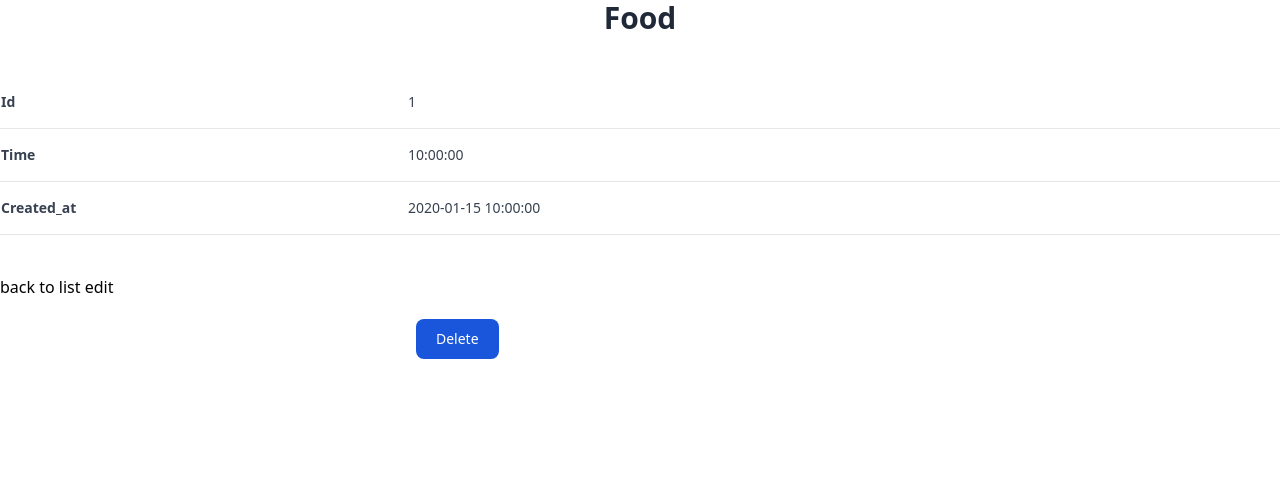
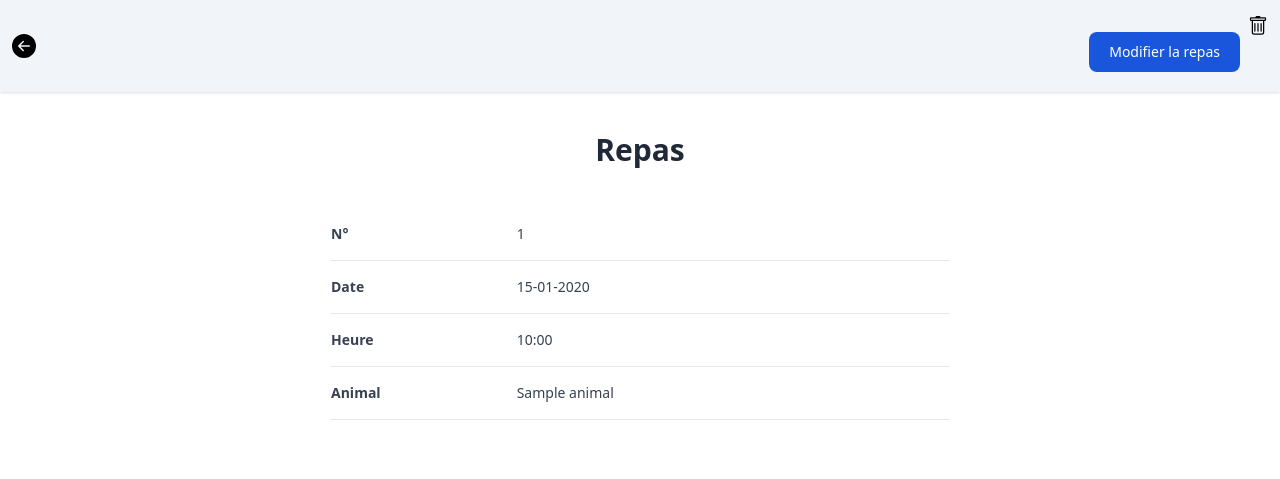
Before and after one commit to brunoturpeau/arcadiazoo-backend, a Symfony app: template templates/admin/food/show.html.twig in a window 1280 px wide. Shown: the top 479 px of the page. Run offline with Twig, Linux system fonts and the light colour scheme; the template is opened without the code that fills it: most values are stand-ins (such as "Sample title", 1, 10 or a date in 2020); style sheets or scripts are compiled from the project's sources; some libraries are stand-ins or nearby versions.

Commit message:
styles: show food

```diff
--- a/assets/styles/app.css
+++ b/assets/styles/app.css
@@ -48,7 +48,7 @@
         }
     }
     .table-sm{
-        @apply sm:w-3/4 lg:w-1/2;
+        @apply sm:w-3/4 lg:w-1/2 mx-auto;
     }
 }
 
--- a/templates/admin/food/_form.html.twig
+++ b/templates/admin/food/_form.html.twig
@@ -2,5 +2,5 @@
     {{ form_row(form.created_at) }}
     {{ form_row(form.time) }}
     {{ form_row(form.animal) }}
-    <button class="btn">{{ button_label|default('Save') }}</button>
+    <button class="btn">{{ button_label|default('Enregistrer') }}</button>
 {{ form_end(form) }}
--- a/templates/admin/food/show.html.twig
+++ b/templates/admin/food/show.html.twig
@@ -1,30 +1,42 @@
 {% extends 'base.html.twig' %}
 
-{% block title %}Food{% endblock %}
+{% block title %}Repas{% endblock %}
 
 {% block body %}
-    <h1>Food</h1>
-
-    <table class="table">
-        <tbody>
+    <div class="nav-context">
+        <div class="parent">
+            <a  href="{{ path('app_food_index') }}">
+                {{ include('_partials/icons/_left-circle.html.twig') }}
+            </a>
+            <div class="right">
+                <a class="btn" href="{{ path('app_food_edit', {'id': food.id}) }}">
+                    Modifier la repas
+                </a>
+                <div>{{ include('admin/food/_delete_icon.html.twig') }}</div>
+            </div>
+        </div>
+    </div>
+    <div class="cont">
+        <h1>Repas</h1>
+        <table class="table table-sm">
+            <tbody>
             <tr>
-                <th>Id</th>
+                <th>N°</th>
                 <td>{{ food.id }}</td>
             </tr>
             <tr>
-                <th>Time</th>
-                <td>{{ food.time ? food.time|date('H:i:s') : '' }}</td>
+                <th>Date</th>
+                <td>{{ food.createdAt ? food.createdAt|date('d-m-Y') : '' }}</td>
             </tr>
             <tr>
-                <th>Created_at</th>
-                <td>{{ food.createdAt ? food.createdAt|date('Y-m-d H:i:s') : '' }}</td>
+                <th>Heure</th>
+                <td>{{ food.time ? food.time|date('H:i') : '' }}</td>
             </tr>
-        </tbody>
-    </table>
-
-    <a href="{{ path('app_food_index') }}">back to list</a>
-
-    <a href="{{ path('app_food_edit', {'id': food.id}) }}">edit</a>
-
-    {{ include('admin/food/_delete_form.html.twig') }}
+            <tr>
+                <th>Animal</th>
+                <td>{{ food.animal.name }}</td>
+            </tr>
+            </tbody>
+        </table>
+    </div>
 {% endblock %}
```
